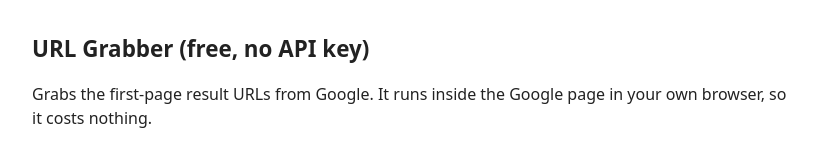
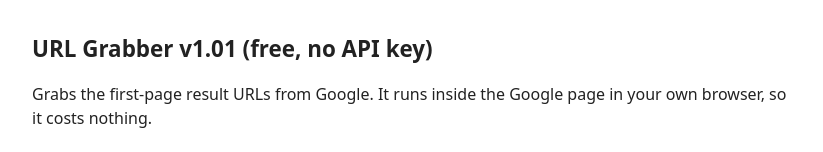
Before and after one commit to jcarlo2/google-url-grabber, a plain HTML site: page index.html in a window 1280 px wide. Shown: the top 152 px of the page, without its empty margins (228-1051 px from the left). Drawn offline with nearby package versions, Linux system fonts and the light colour scheme.

Commit message:
index fix

```diff
--- a/index.html
+++ b/index.html
@@ -87,7 +87,7 @@
       }
 
       return h("div", null,
-        h("h1", null, "URL Grabber (free, no API key)"),
+        h("h1", null, "URL Grabber v1.01 (free, no API key)"),
         h("p", null, "Grabs the first-page result URLs from Google. It runs inside the Google page in your own browser, so it costs nothing."),
         h("h3", null, "Option 1: Bookmark button"),
         h("ol", null,
```
